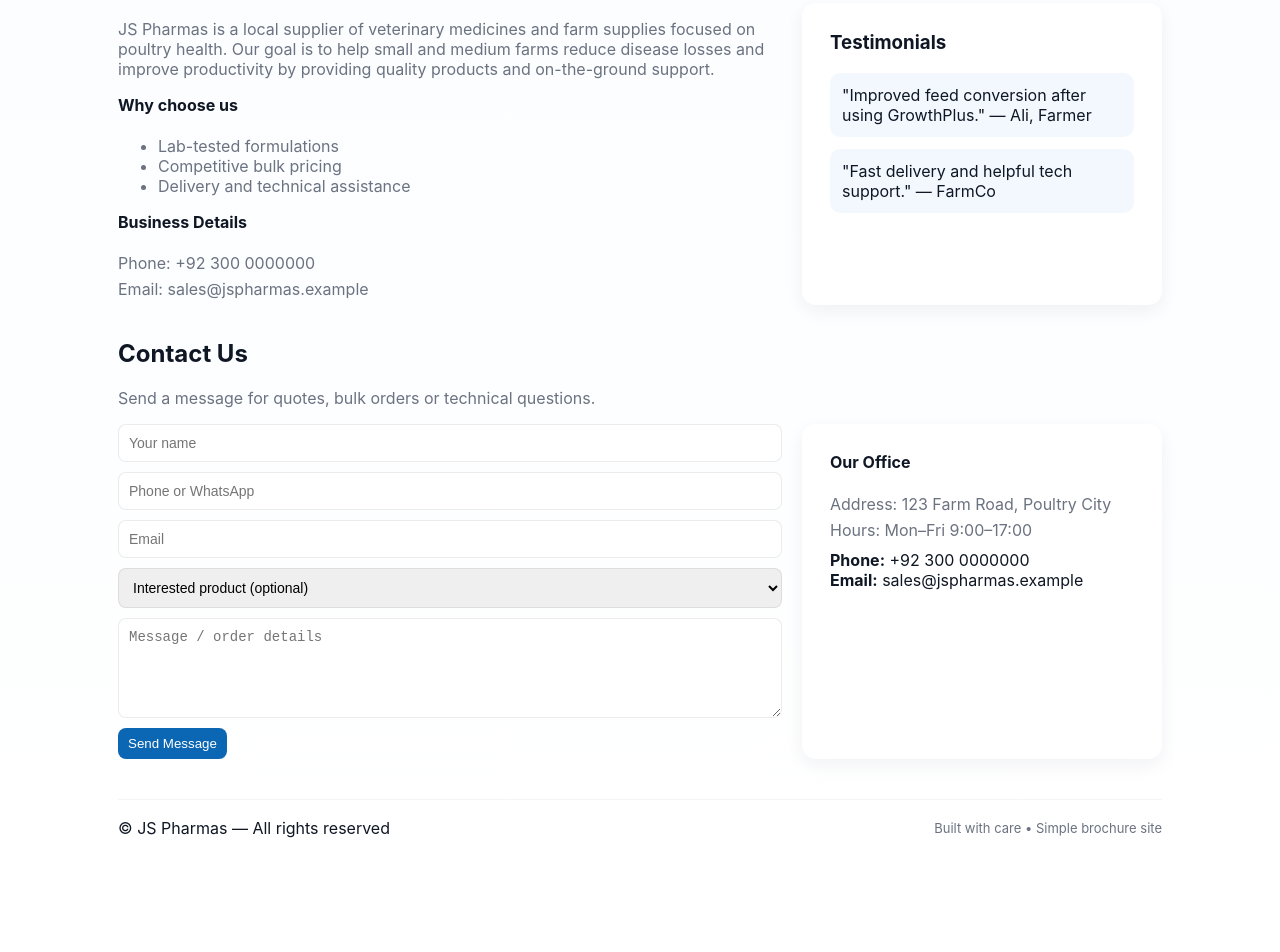
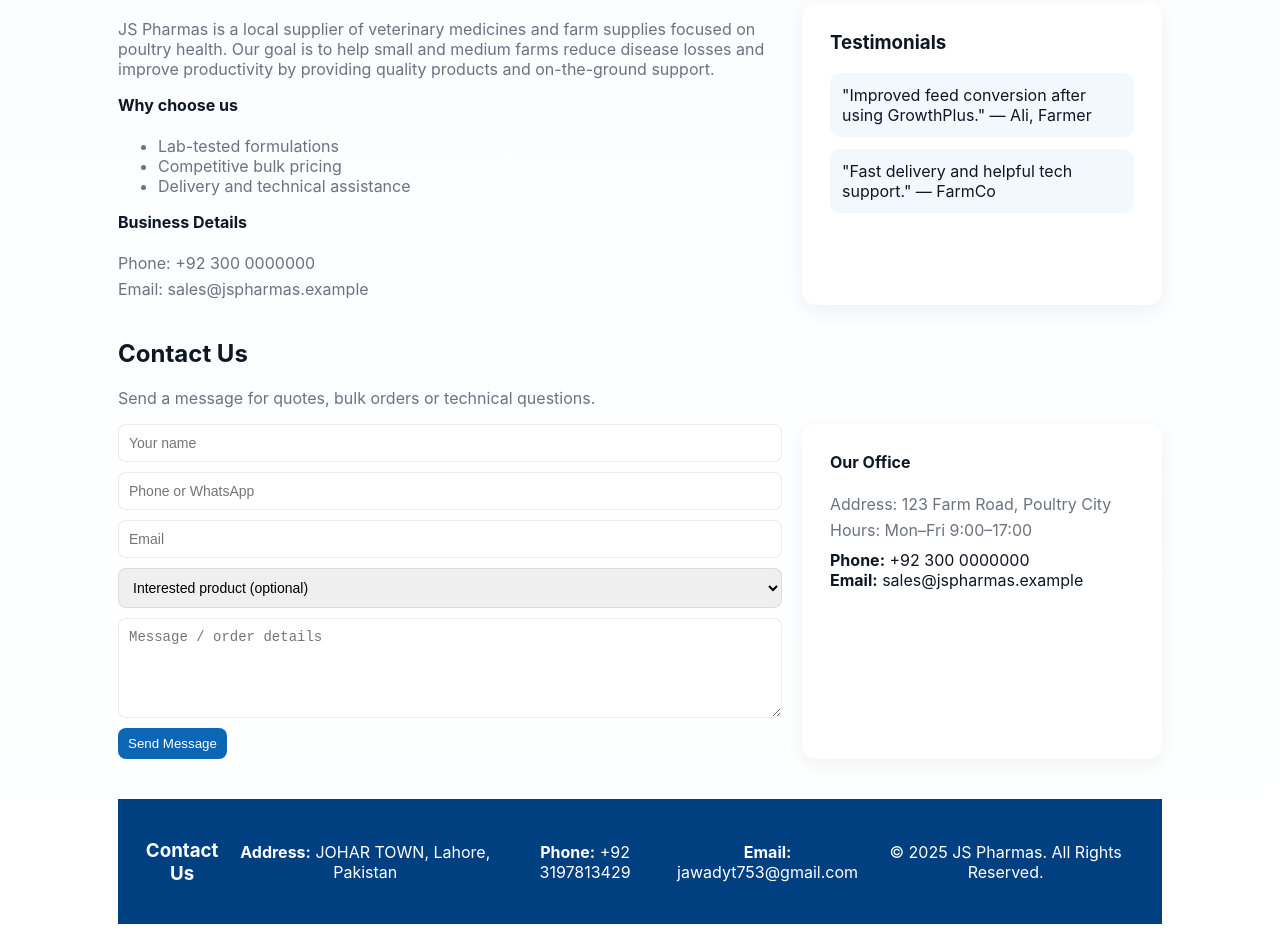
Before and after one commit to jawad811/js-pharmas, a plain HTML site: page index.html in a window 1280 px wide. Shown: the part 933-1885 px from the top of the page. Before the commit the page ends 1817 px from the top, so only its background shows below. Drawn offline with Linux system fonts and the light colour scheme.

Commit message:
Update index.html

```diff
--- a/index.html
+++ b/index.html
@@ -242,10 +242,15 @@
 
     </main>
 
-    <footer>
-      <div>© JS Pharmas — All rights reserved</div>
-      <div style="color:var(--muted);font-size:13px">Built with care • Simple brochure site</div>
-    </footer>
+    <footer style="background-color:#004080; color:white; text-align:center; padding:20px;">
+  <h3>Contact Us</h3>
+  <p><strong>Address:</strong> JOHAR TOWN, Lahore, Pakistan</p>
+  <p><strong>Phone:</strong> +92 3197813429</p>
+  <p><strong>Email:</strong> jawadyt753@gmail.com</p>
+  <p>© 2025 JS Pharmas. All Rights Reserved.</p>
+</footer>
+
+
   </div>
 
   <!-- Product modal (simple) -->
```
